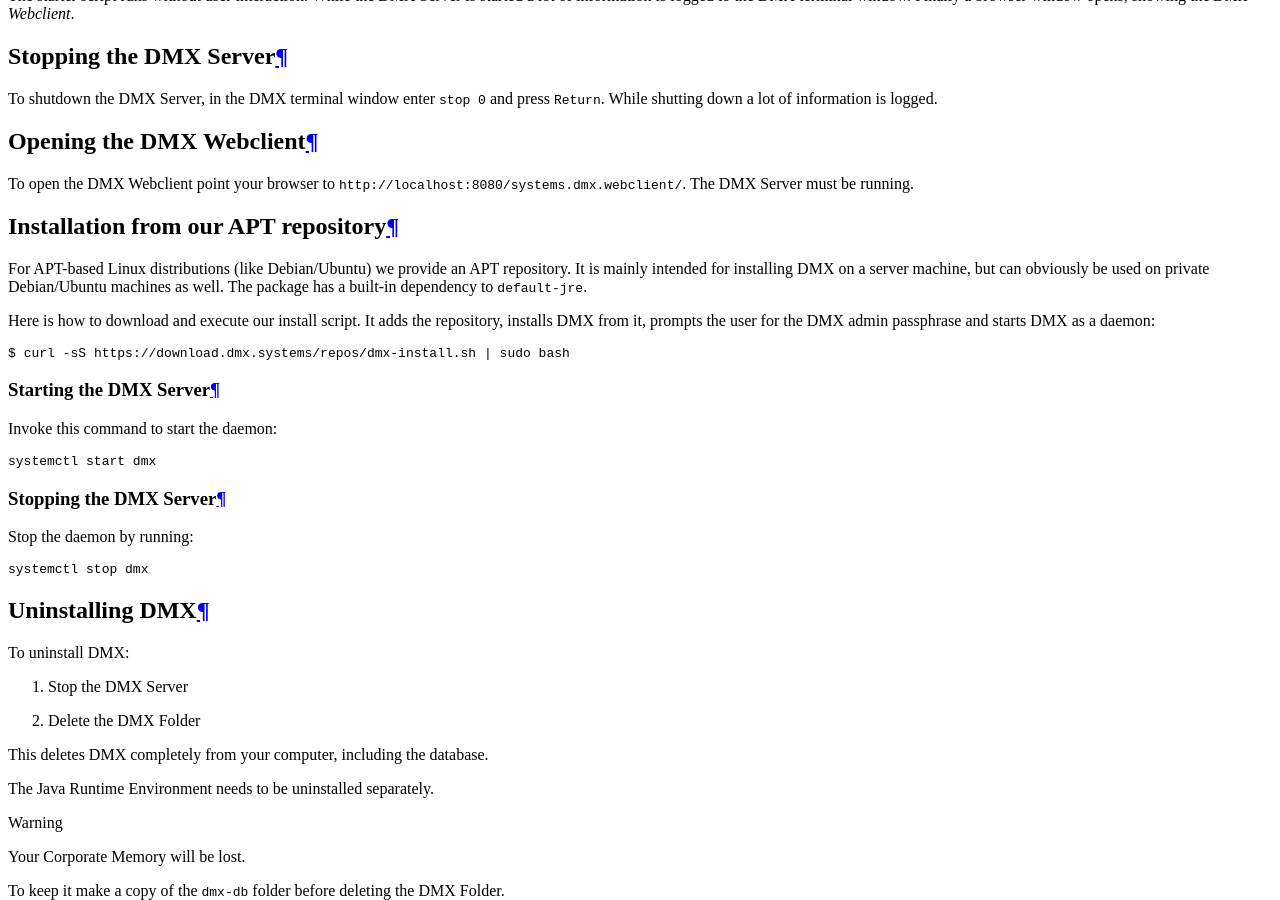
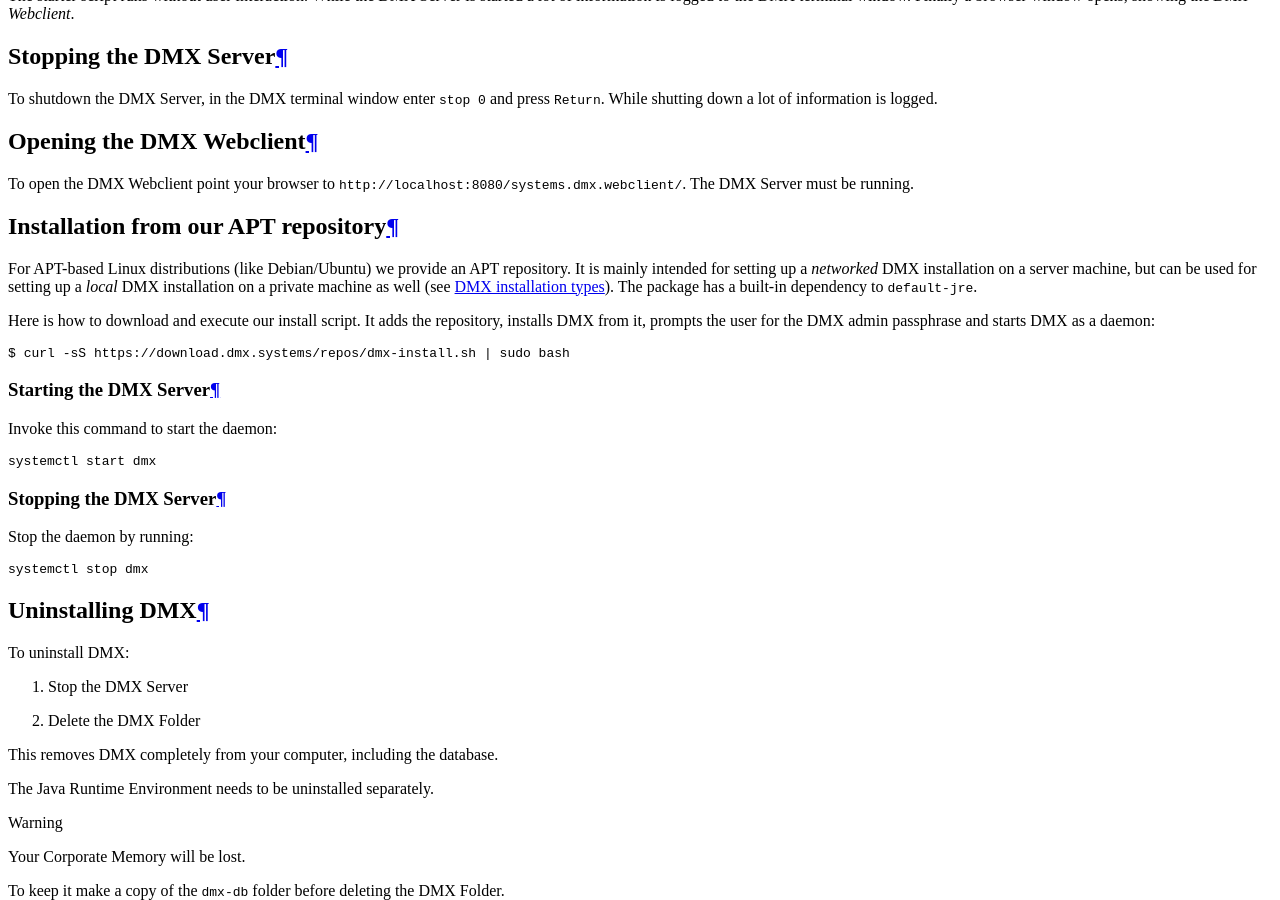
Before and after one commit to dmx-systems/dmx-documentation, a Sphinx documentation site: the page built from docs/installation.rst, in a window 1280 px wide and 900 px high, scrolled down 2778 px. Built offline with Sphinx 7.4.7 and the Read the Docs theme 2.0.0, drawn with Linux system fonts in a browser that asks for light colours.

Commit message:
Revise "Installation from our APT repository"

```diff
--- a/docs/installation.rst
+++ b/docs/installation.rst
@@ -3,6 +3,8 @@
 ############
 Installation
 ############
+
+.. _installation-types:
 
 **********************
 DMX installation types
@@ -101,7 +103,7 @@
 ************************************
 
 For APT-based Linux distributions (like Debian/Ubuntu) we provide an APT repository.
-It is mainly intended for installing DMX on a server machine, but can obviously be used on private Debian/Ubuntu machines as well.
+It is mainly intended for setting up a *networked* DMX installation on a server machine, but can be used for setting up a *local* DMX installation on a private machine as well (see :ref:`installation-types`).
 The package has a built-in dependency to ``default-jre``.
 
 Here is how to download and execute our install script.
@@ -138,7 +140,7 @@
 1. Stop the DMX Server
 2. Delete the DMX Folder
 
-This deletes DMX completely from your computer, including the database.
+This removes DMX completely from your computer, including the database.
 
 The Java Runtime Environment needs to be uninstalled separately.
 
```
